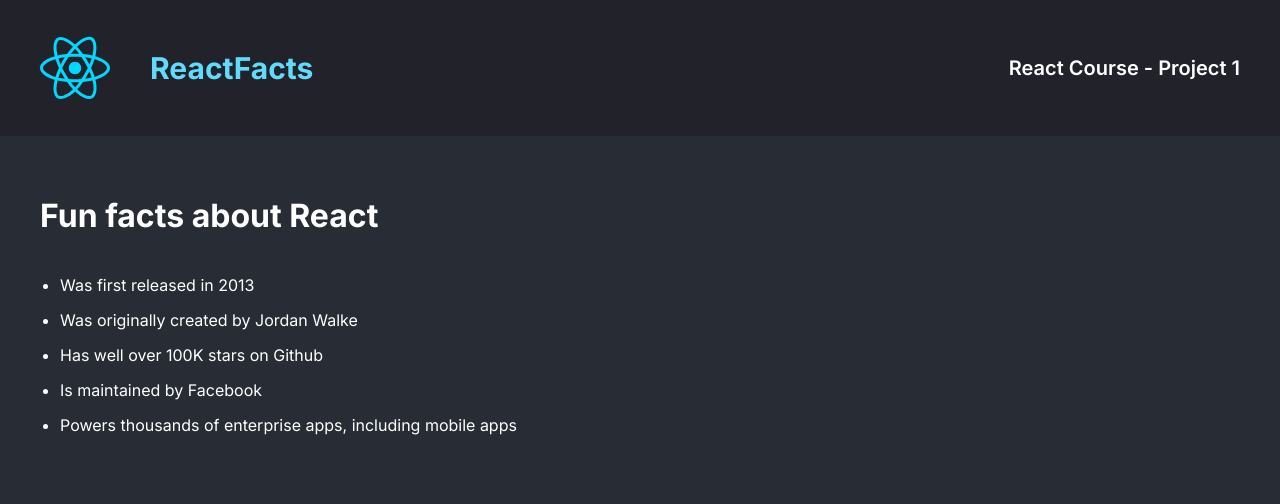
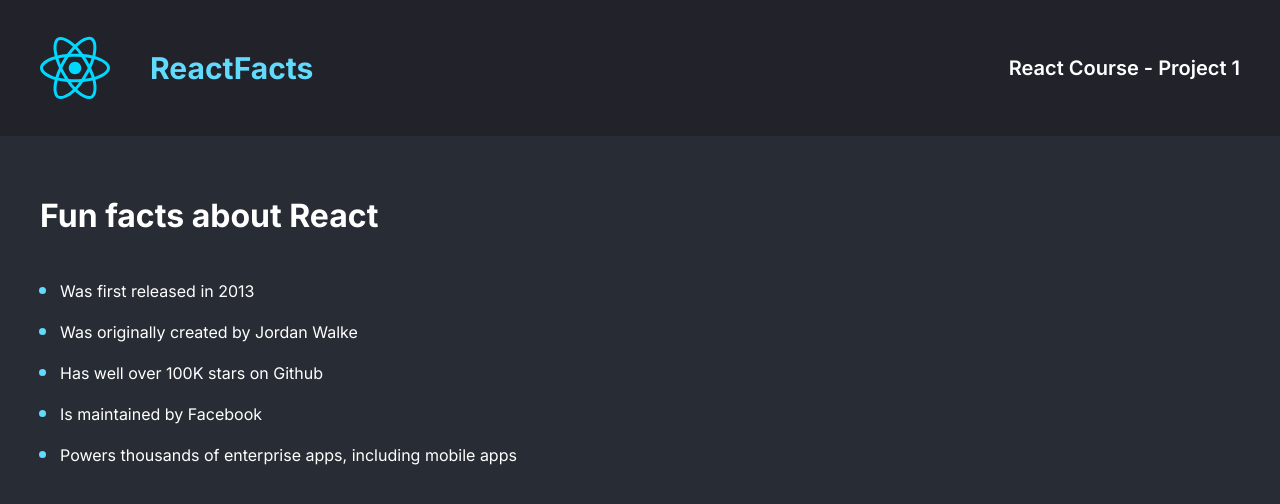
Before and after one commit to vfreis09/learn-react, a React (Vite) app: page / in a window 1280 px wide. Shown: the top 504 px of the page. Built offline with nearby package versions, Linux system fonts and the light colour scheme.

Commit message:
color the bullets

```diff
--- a/src/styles/main.css
+++ b/src/styles/main.css
@@ -15,3 +15,8 @@
 .main-list > li {
   margin-top: 15px;
 }
+
+.main-list > li::marker {
+  color: #61dafb;
+  font-size: 1.4rem;
+}
```
